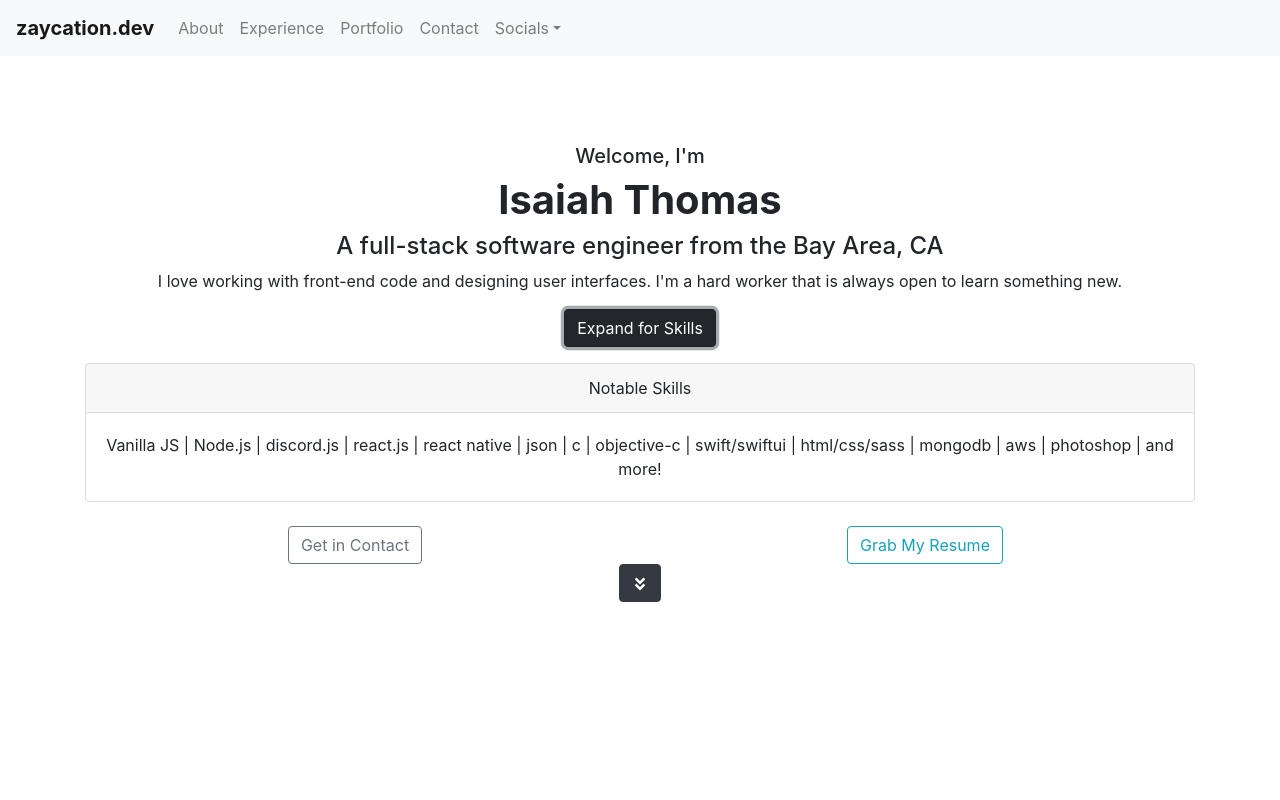
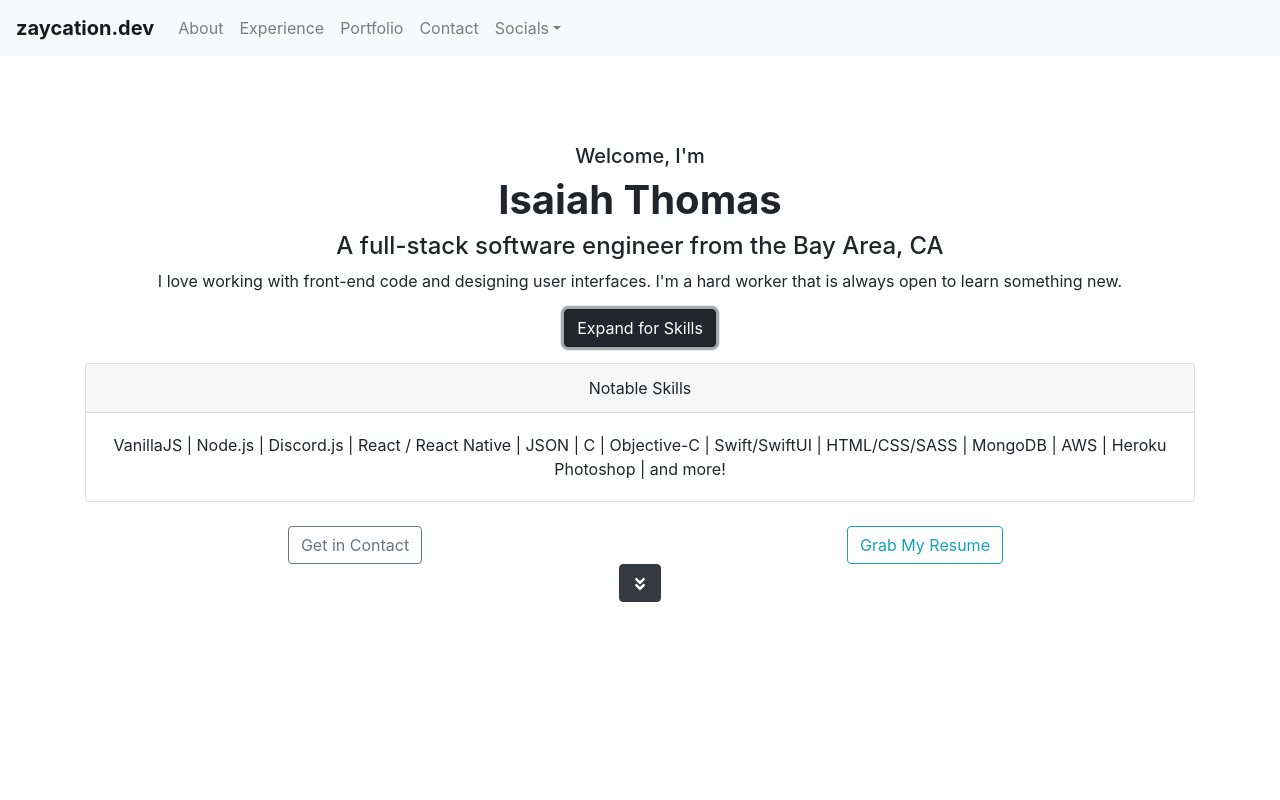
Before and after one commit to zaycation/zaycationdev-react002, a React (Create React App) app: page / in a window 1280 px wide. Both pictures are taken after a click on the button "Expand for Skills". Shown: the top 800 px of the page. Built offline with nearby package versions, Linux system fonts and the light colour scheme.

Commit message:
updated skills card

```diff
--- a/src/components/MainComponent.js
+++ b/src/components/MainComponent.js
@@ -36,9 +36,9 @@ const SkillsToggler = (props) => {
         <Card>
           <CardHeader>Notable Skills</CardHeader>
           <CardBody>
-            Vanilla JS | Node.js | discord.js | react.js | react native | json |
-            c | objective-c | swift/swiftui | html/css/sass | mongodb | aws |
-            photoshop | and more!
+            VanillaJS | Node.js | Discord.js | React / React Native | JSON |
+            C | Objective-C | Swift/SwiftUI | HTML/CSS/SASS | MongoDB | AWS | Heroku
+            Photoshop | and more!
           </CardBody>
         </Card>
       </Collapse>
```
